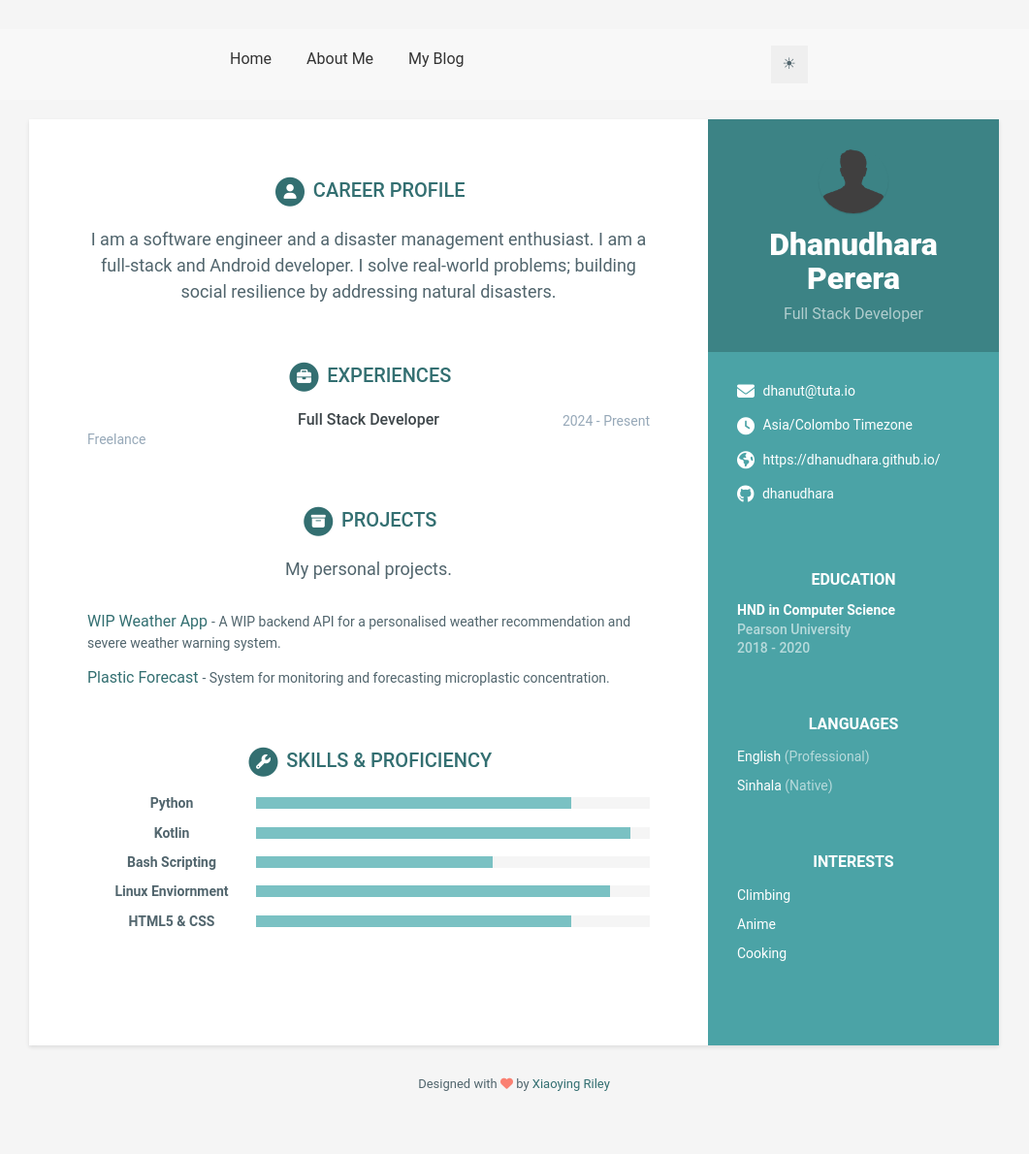
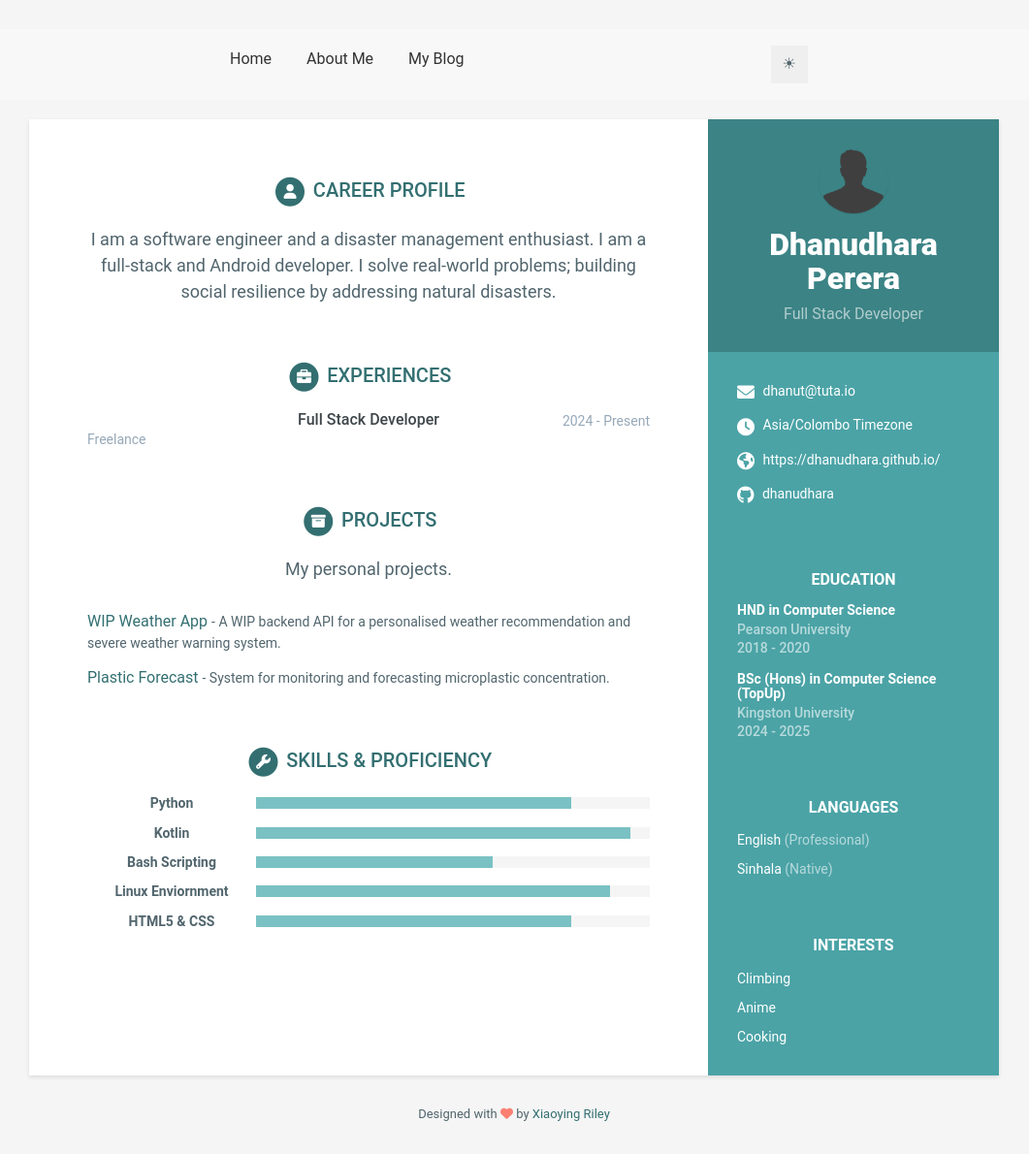
Before and after one commit to dhanudhara/dhanudhara.github.io, a Jekyll site: the page built from docs/about.html, in a window 1280 px wide. Shown: the whole page at 97% size, without its empty margins (110-1171 px from the left). Built offline with Jekyll 4.4.1, drawn with Linux system fonts in a browser that asks for light colours; before the commit the page ends 1159 px from its top, so only the background shows below that.

Commit message:
chore: update education qualifications

```diff
--- a/docs/_data/data.yml
+++ b/docs/_data/data.yml
@@ -70,6 +70,9 @@ education:
   - degree: HND in Computer Science
     university: Pearson University
     time: 2018 - 2020
+  - degree: BSc (Hons) in Computer Science (TopUp)
+    university: Kingston University
+    time: 2024 - 2025
     # details: |
     #   Describe your study here lorem ipsum dolor sit amet, consectetuer
     #   adipiscing elit. Aenean commodo ligula eget dolor. Aenean massa. Cum
```
